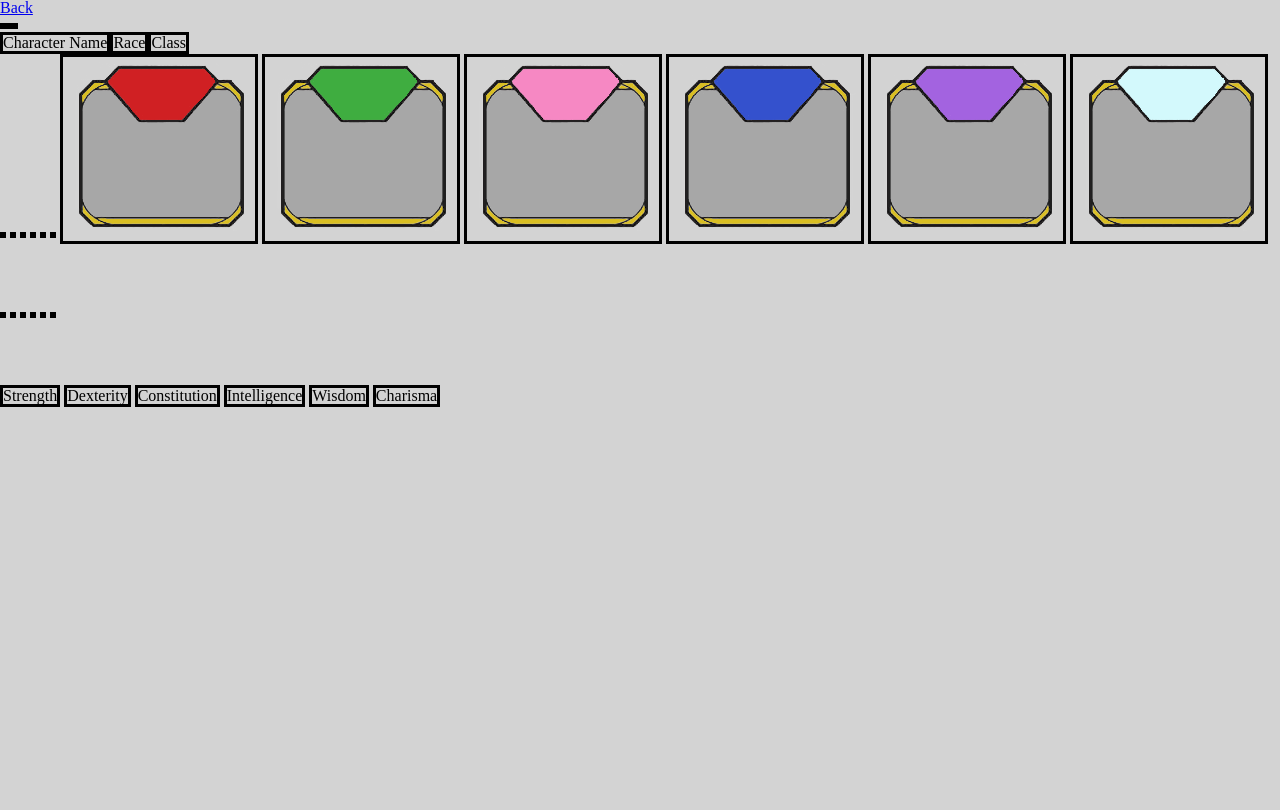
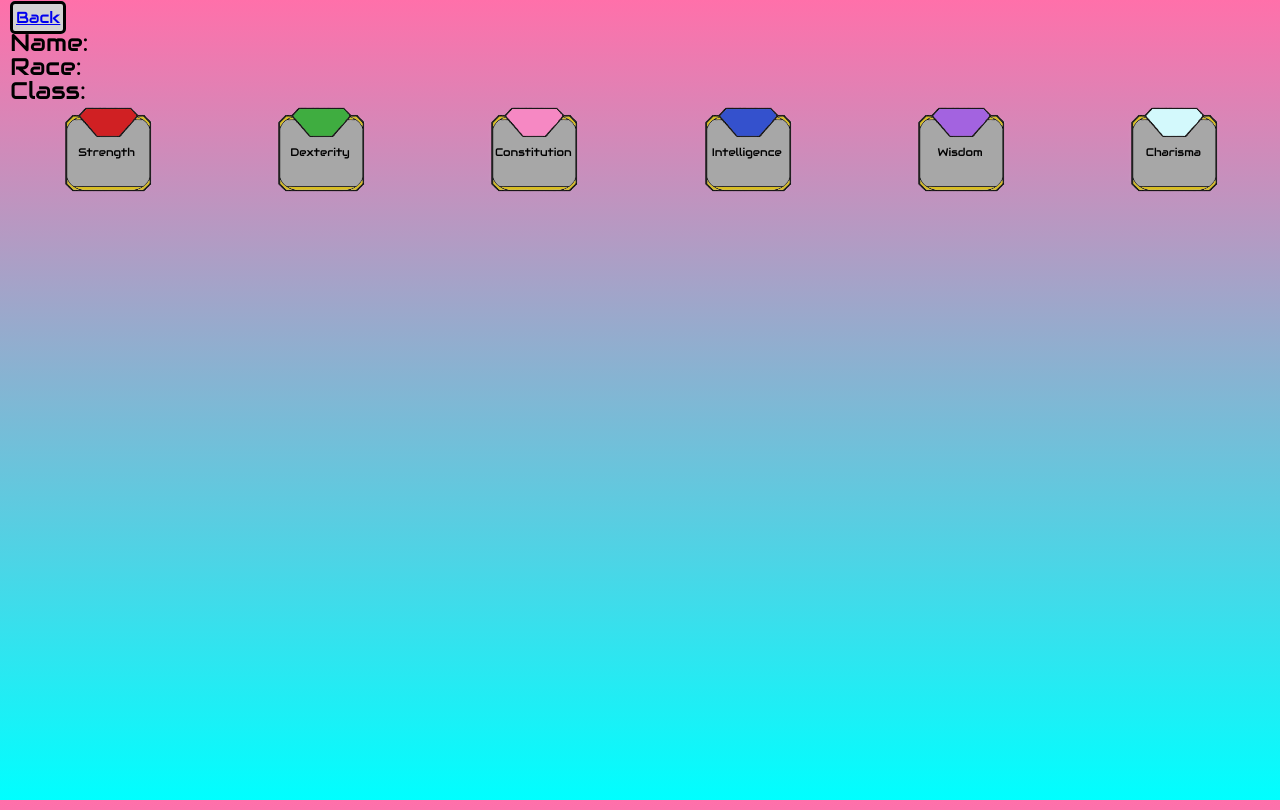
Before and after one commit to ZayahPapaya/simplified-character-sheet, a plain HTML site: page sheet.html in a window 1280 px wide. Drawn offline with Linux system fonts and the light colour scheme.

Commit message:
stylized buttons, backgrounds, numbers, removed temporary link in html and added fonts

```diff
--- a/css/style.css
+++ b/css/style.css
@@ -1,56 +1,103 @@
 * {
     box-sizing: border-box;
+}
+body {
+    background-image: linear-gradient(rgb(255, 112, 170), rgb(0, 255, 255));
+    height: 100%;
+    margin: 0;
+    background-repeat: no-repeat;
+    background-attachment: fixed;
+}
+html {
+    height: 100%;
+}
+header {
+    margin-top: 10px;
+}
+label {
+    display: block;
+    width:fit-content;
+    font-family: 'Bungee Shade', cursive;
+    font-size: x-large;
+    color: white;
+    background-color: black;
+    margin: 5px;
+    padding: 2px;
+}
+img {
+    width: 100px;
+}
+header ul {
+    display: inline-block;
+    font-size: x-large;
+    font-family: 'Audiowide', cursive;
+}
+a {
+    margin-left: 10px;
+    margin-bottom: 5px;
+    font-family: 'Audiowide', cursive;
     background-color: lightgray;
+    padding: 3px;
+    border-radius: 5px;
+    border: black solid;
 }
-li {
-    display: grid;
-    display: inline-block;
-    column-width: auto;
-    border: solid black;
+header ul:first-of-type {
+    margin-left: 10px;
+    margin-top: 5px;
 }
 #grid-container {
     display: grid;
-    position: relative;
-    grid-template-columns: 1fr 1fr;
-    grid-template-rows: 1fr 1fr;
+    grid-template-columns: 1, 1fr;
+    grid-template-rows: 4, 1fr;
 }
 #modList {
-    /* display: grid; */
-    display:inline-block;
-    position: relative;
-    width: auto;
-    height: 10vh;
+display: grid;
+position: relative;
+bottom: -27px;
+grid-template-columns: repeat(6, 1fr);
+text-align: center;
+font-size: medium;
+font-family: 'Press Start 2P', cursive;
 }
-
 #backgrounds {
-    display: grid;
-    display:inline-block;
-    flex-direction: row;
-    justify-items: flex-start;
-    /* width: auto;
-    background-position: x;
-    left: 0px;
-    z-index: -1; */
+display: grid;
+grid-template-columns: repeat(6, 1fr);
+justify-items: center;
+cursor: pointer;
 }
 #statValueList {
-    /* display: grid; */
-    width: auto;
-    height: 10vh;
+display: grid;
+grid-template-columns: repeat(6, 1fr);
+text-align: center;
+position: relative;
+top: -55px;
+font-size: x-large;
+font-family: 'Press Start 2P', cursive;
+
 }
-
 #statNameList {
-    /* display: grid; */
-    display:inline-block;
+display: grid;
+grid-template-columns: repeat(6, 1fr);
+text-align: center;
+position: relative;
+top: -53px;
+font-size: 11px;
+font-family: 'Audiowide', cursive;
+}
+input {
+    top: -2px;
     position: relative;
-    width: auto;
-    height: 10vh;
 }
-
-
-/* header {
-background-color: violet;
-border: dashed 5px black;
-display: inline-flex;
-margin: 50px;
-justify-content: space-evenly;
-} */
+select {
+    top: -2px;
+    position: relative;
+}
+input[type='submit'] {
+    margin-left: 5px;
+    margin-top: 3px;
+    font-family: 'Audiowide', cursive;
+    background-color: lightgray;
+    padding: 3px;
+    border-radius: 5px;
+    border: black solid;
+}
--- a/sheet.html
+++ b/sheet.html
@@ -4,20 +4,27 @@
     <meta charset="utf-8" />
     <link rel="stylesheet" href="css/reset.css" />
     <link rel="stylesheet" href="css/style.css" />
+    <link rel="preconnect" href="https://fonts.googleapis.com">
+    <link rel="preconnect" href="https://fonts.gstatic.com" crossorigin>
+    <link href="https://fonts.googleapis.com/css2?family=Audiowide&family=Bungee+Shade&display=swap" rel="stylesheet">
+    <link href="https://fonts.googleapis.com/css2?family=Bungee+Shade&display=swap" rel="stylesheet">
+    <link rel="preconnect" href="https://fonts.googleapis.com">
+    <link rel="preconnect" href="https://fonts.googleapis.com">
+<link rel="preconnect" href="https://fonts.gstatic.com" crossorigin>
+<link href="https://fonts.googleapis.com/css2?family=Bungee+Shade&family=Press+Start+2P&display=swap" rel="stylesheet">
     <title>Edit</title>
   </head>
   <body>
     <header>
       <nav><a href="index.html">Back</a></nav>
       <ul>
+        <li>Name:</li><li>Race:</li><li>Class:</li>
+      </ul>
+      <ul>
       <li id="name"></li><li id="race"></li><li id="class"></li>
       </ul>
-      <ul>
-      <li>Character Name</li><li>Race</li><li>Class</li>
-      </ul>
     </header>
-    <div class="grid-container"></div>
-    <main>
+    <main id="grid-container">
       <ul id="modList">
         <li id="strMod"></li>
         <li id="dexMod"></li>
```
Also changed, not shown: index.html (+18 -7 lines).
